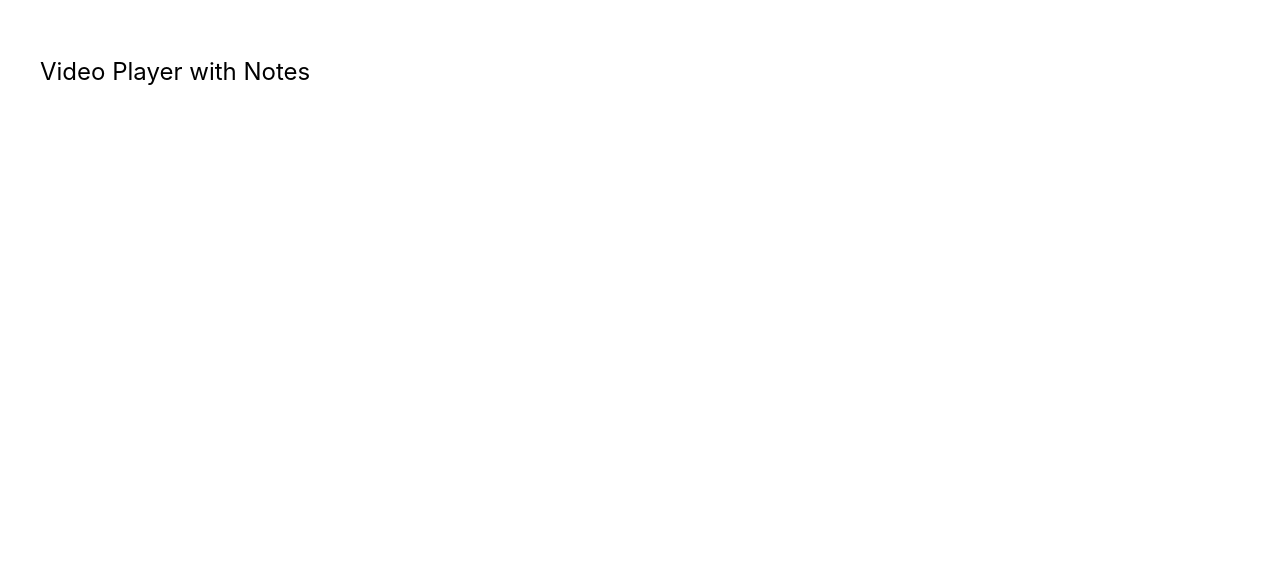
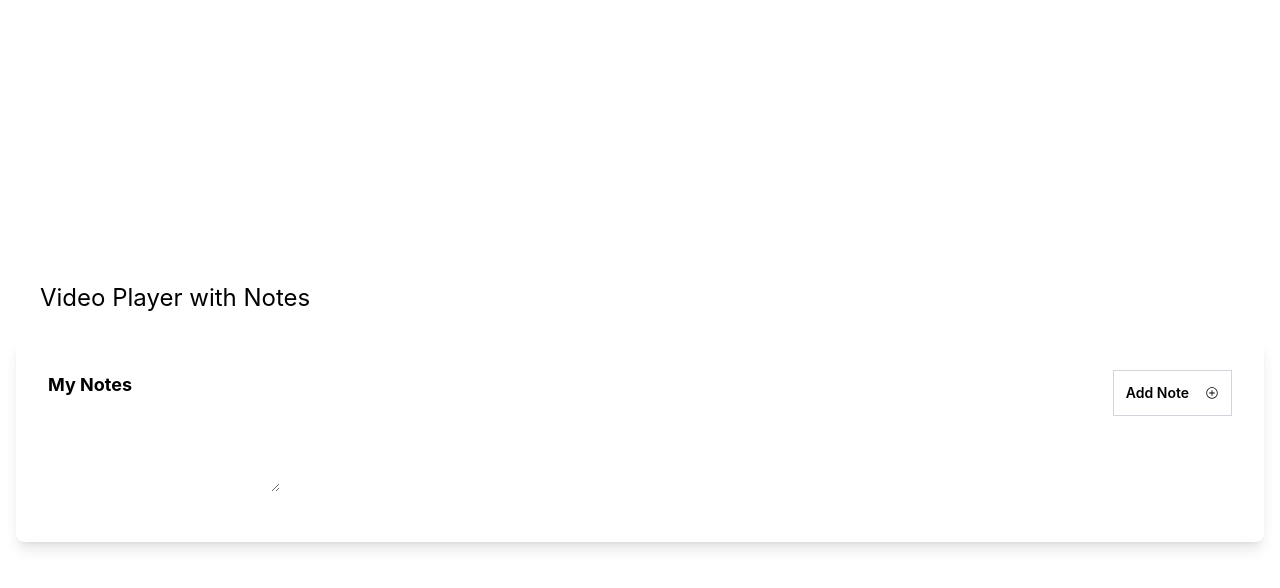
Before and after one commit to saikiran76/VideoPlayer, a React (Create React App) app: page / in a window 1280 px wide. Shown: the top 588 px of the page. Built offline with nearby package versions, Linux system fonts and the light colour scheme.

Commit message:
added notes component

```diff
--- a/package.json
+++ b/package.json
@@ -8,6 +8,7 @@
 		"@testing-library/user-event": "^13.5.0",
 		"react": "^18.3.1",
 		"react-dom": "^18.3.1",
+		"react-icons": "^5.2.1",
 		"react-quill": "^2.0.0",
 		"react-scripts": "5.0.1",
 		"react-youtube": "^10.1.0",
--- a/src/App.js
+++ b/src/App.js
@@ -1,5 +1,6 @@
 import React, { useState } from 'react';
 import VideoPlayer from './components/VideoPlayer';
+import Notes from './components/Notes';
 import Header from './components/Header';
 import './App.css'
 
@@ -7,10 +8,11 @@ const App = () => {
   const [videoId, setVideoId] = useState('dQw4w9WgXcQ');
 
   return (
-    <div className="App font-inter min-h-screen py-8">
-      <div className="container mx-auto px-4">
+    <div className="App min-h-screen py-8 flex flex-col items-center justify-center">
+      <div className="container mx-auto px-4 ">
         <Header/>
-        <VideoPlayer videoId={videoId} />
+        <VideoPlayer videoId={videoId}/>
+        <Notes videoId={videoId} />
       </div>
     </div>
   );
--- /dev/null
+++ b/src/components/Button.js
@@ -0,0 +1,15 @@
+import { IoIosAddCircleOutline } from "react-icons/io";
+
+const Button = ({name="Delete", weight, icon=false, margin}) =>{
+    return(
+        <button className={`p-3 text-sm ${margin} border-gray-300 border-l border-r border-b border-t flex items-center gap-4 ${weight} `}>
+              {name}
+              {
+                icon && <IoIosAddCircleOutline/>
+              }
+
+            </button>
+    )
+}
+
+export default Button;
--- /dev/null
+++ b/src/components/Notes.js
@@ -0,0 +1,69 @@
+import React, { useState, useEffect } from 'react';
+import Button from './Button';
+
+const Notes = ({ videoId }) => {
+  const [notes, setNotes] = useState([]);
+  const [noteText, setNoteText] = useState('');
+  const [editMode, setEditMode] = useState(false);
+  const [editIndex, setEditIndex] = useState(-1);
+  const [videoTimestamp, setVideoTimestamp] = useState('');
+
+  useEffect(() => {
+    const savedNotes = JSON.parse(localStorage.getItem(videoId)) || [];
+    setNotes(savedNotes);
+  }, [videoId]);
+
+  const handleAddNote = () => {
+    const newNote = {
+      content: noteText,
+      timestamp: videoTimestamp,
+      dateCreated: new Date().toLocaleString(),
+    };
+    const newNotes = [...notes, newNote];
+    setNotes(newNotes);
+    localStorage.setItem(videoId, JSON.stringify(newNotes));
+    setNoteText('');
+    setVideoTimestamp('');
+  };
+
+  const handleEditNote = (index) => {
+    setEditMode(true);
+    setEditIndex(index);
+    setNoteText(notes[index].content);
+  };
+
+  const handleDeleteNote = (index) => {
+    const newNotes = [...notes];
+    newNotes.splice(index, 1);
+    setNotes(newNotes);
+    localStorage.setItem(videoId, JSON.stringify(newNotes));
+  };
+
+
+  return (
+    <div className="bg-white p-6 rounded-lg shadow-lg font-inter">
+      <div className='flex justify-between items-center m-2 font-semibold'>
+        <h2 className="text-lg font-bold mb-4">My Notes</h2>
+        <div onClick={handleAddNote}><Button name={editMode ? 'Update Note' : 'Add Note'} icon={true}/></div>
+      </div>
+
+      <div className="space-y-4">
+        {notes.map((note, index) => (
+          <div key={index} className="p-4 rounded shadow">
+            <p>{note.content}</p>
+            <div className='flex justify-end gap-3'>
+            {/* <button onClick={() => handleEditNote(index)} className="mr-2 p-3 text-sm border-gray-300 border-l border-r border-b border-t flex items-center gap-4">
+              Edit
+            </button> */}
+            <div onClick={() => handleEditNote(index)}><Button margin={"mr-2"} /></div>
+            <div onClick={() => handleDeleteNote(index)}><Button name={"Edit"} /></div>
+            </div>
+          </div>
+        ))}
+      </div>
+      <textarea value={noteText} className='m-5' onChange={(e) => setNoteText(e.target.value)} />
+    </div>
+  );
+};
+
+export default Notes;
--- a/src/components/VideoPlayer.js
+++ b/src/components/VideoPlayer.js
@@ -7,6 +7,8 @@ const VideoPlayer = ({ videoId }) => {
     width: '1250',
     playerVars: {
       autoplay: 0,
+      controls:1,
+      enablejsapi:1,
     },
   };
 
```
Also changed, not shown: 1 other file (tests, documents, lock files or other folders).
